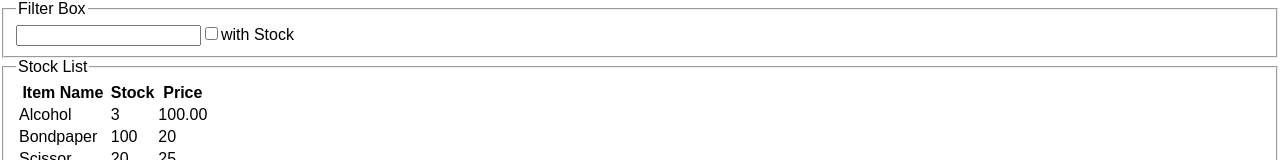
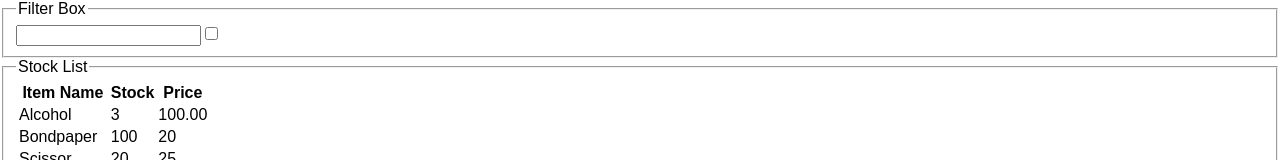
Before and after one commit to nibiru2O12/test-react-list, a React (Create React App) app: page / in a window 1280 px wide. Shown: the top 160 px of the page. Built offline with nearby package versions, Linux system fonts and the light colour scheme.

Commit message:
update search handler to accept changes on inStockOnly checkbox

```diff
--- a/src/Inventory.jsx
+++ b/src/Inventory.jsx
@@ -17,21 +17,28 @@ class Inventory extends Component{
   constructor(props){
     super(props);
     this.state={
-      search:'',stocked:false
+      search:'',"inStockOnly":false
     }
-    this.handleOnChange=this.handleOnChange.bind(this);
+    this.handleSeachOnChange=this.handleSeachOnChange.bind(this);
   }
 
-  handleOnChange(val){
+  handleSeachOnChange(prop,val){
     this.setState({
-      search:val
+      [prop]:val
+    });
+    console.log(prop,val  )
+  }
+
+  handleStockOnChange(val){
+    this.setState({
+      "inStockOnly":val
     });
   }
 
   render(){
     return(
       <div>
-      <SearchBox value={this.state.search} onChangeHandler={this.handleOnChange}/>
+      <SearchBox value={this.state.search} inStockOnly={this.state.inStockOnly} onChangeHandler={this.handleSeachOnChange}/>
       <ItemList search={this.state.search}/>
       </div>
     )
@@ -41,23 +48,31 @@ class Inventory extends Component{
 class SearchBox extends Component{
   constructor(props){
     super(props);
-    this.handleOnChange=this.handleOnChange.bind(this);
+    this.handleSearchOnChange=this.handleSearchOnChange.bind(this);
   }
 
-  handleOnChange(e){
-    this.props.onChangeHandler(e.target.value);
+  handleSearchOnChange(e){
+    switch (e.target.type) {
+      case 'text':
+        this.props.onChangeHandler(e.target.name,e.target.value);
+        break;
+      case "checkbox":
+        this.props.onChangeHandler(e.target.name,e.target.checked);
+        break;
+      default:
+
+    }
   }
 
   render(){
     return(
         <fieldset>
           <legend>Filter Box</legend>
-          <label htmlFor="itemname">
-            <input type="text" name="itemname" value={this.props.value} onChange={this.handleOnChange} />
+          <label htmlFor="search">
+            <input type="text" name="search" value={this.props.value} onChange={this.handleSearchOnChange} />
           </label>
-          <label htmlFor="stock">
-            <input type="checkbox" name="stock"   />
-            with Stock
+          <label htmlFor="inStockOnly">
+            <input type="checkbox" name="inStockOnly" defaultChecked={this.props.inStockOnly} onChange={this.handleSearchOnChange}  />
           </label>
         </fieldset>
     )
```
